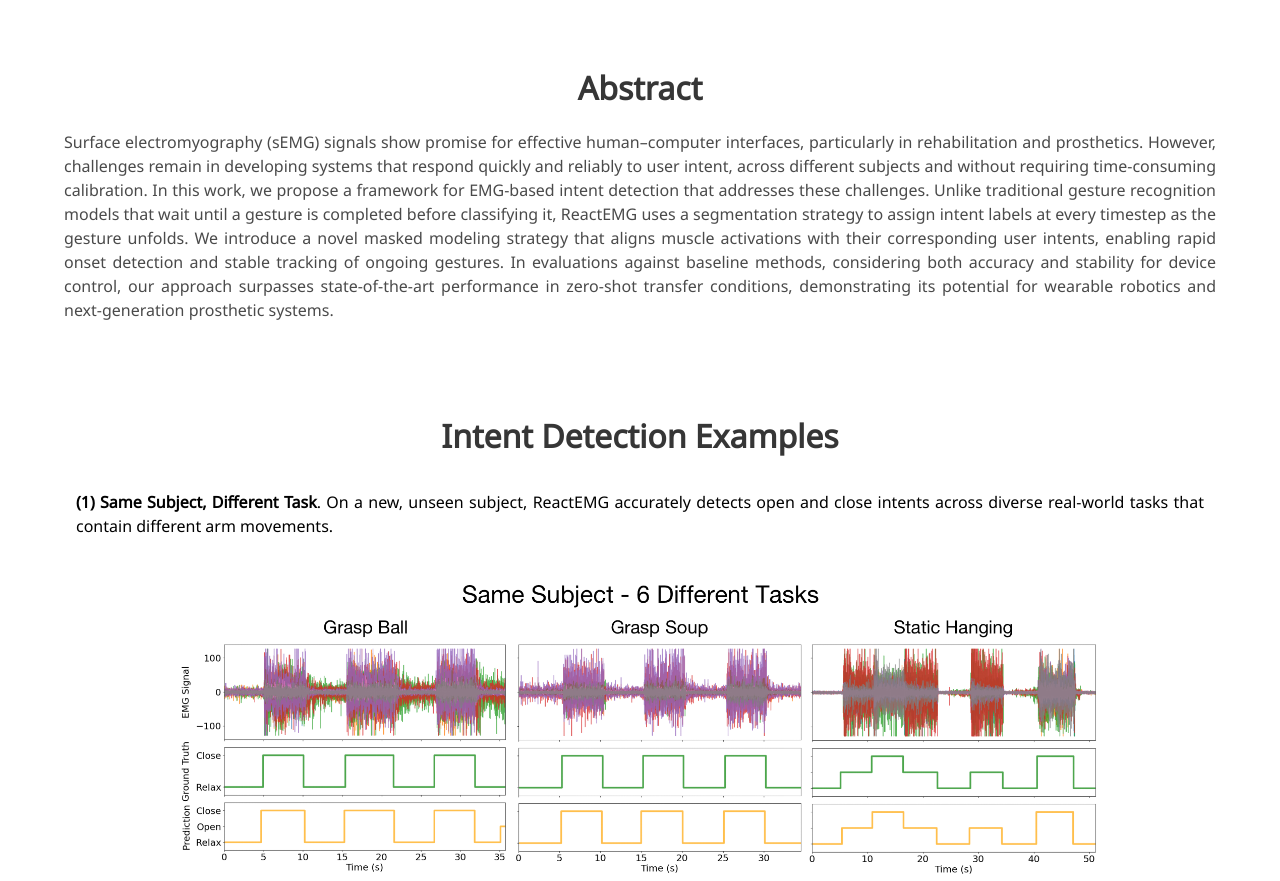
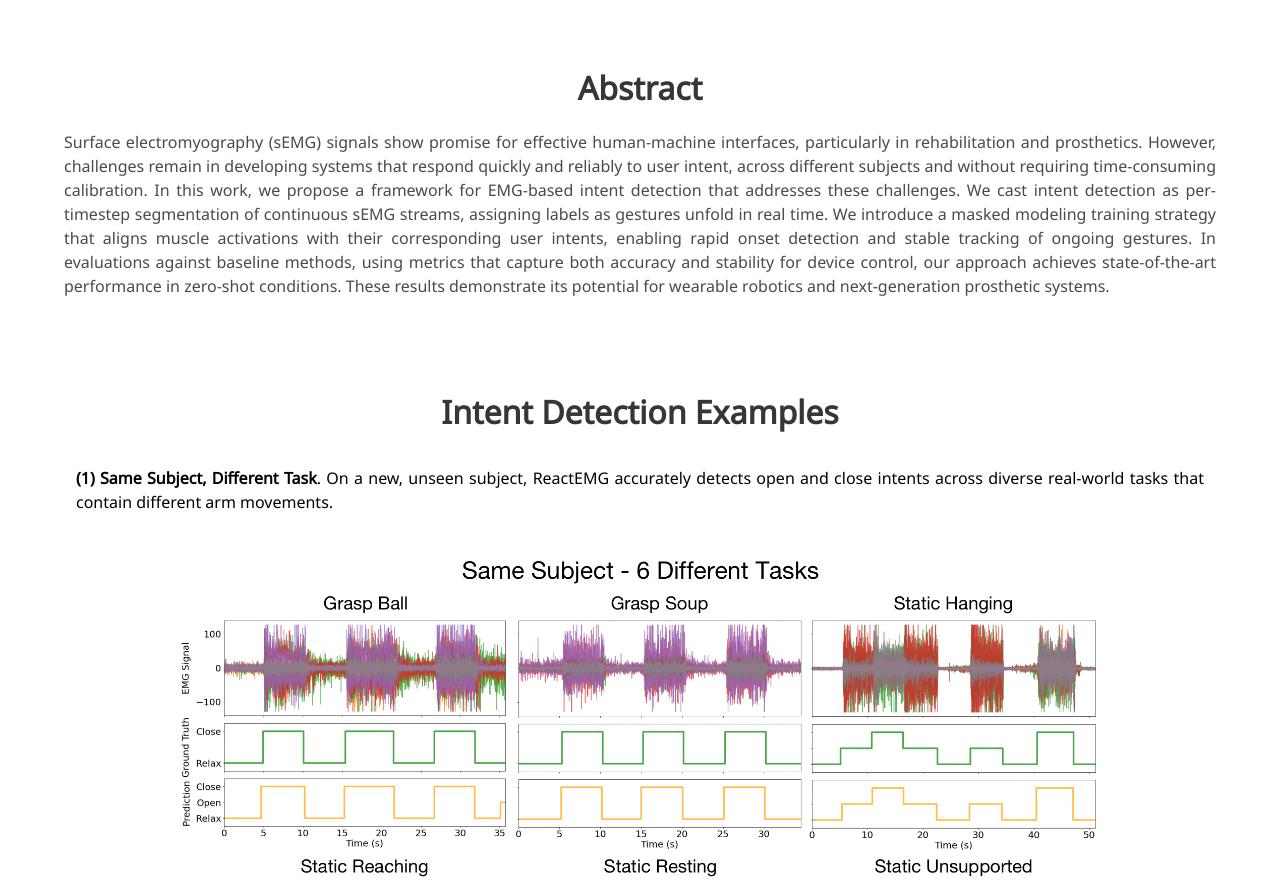
Before and after one commit to reactemg/reactemg.github.io, a plain HTML site: page index.html in a window 1280 px wide. Shown: the part 1160-2041 px from the top of the page. Drawn offline with nearby package versions, Linux system fonts and the light colour scheme; some icons are missing; a web font is replaced by a local one.

Commit message:
Update index.html

```diff
--- a/index.html
+++ b/index.html
@@ -140,17 +140,7 @@
           <h2 class="title is-3">Abstract</h2>
           <div class="content has-text-justified">
             <p>
-              Surface electromyography (sEMG) signals show promise for effective human–computer interfaces, particularly
-              in rehabilitation and prosthetics. However, challenges remain in developing systems that respond quickly
-              and reliably to user intent, across different subjects and without requiring time-consuming calibration.
-              In this work, we propose a framework for EMG-based intent detection that addresses these challenges. Unlike
-              traditional gesture recognition models that wait until a gesture is completed before classifying it,
-              ReactEMG uses a segmentation strategy to assign intent labels at every timestep as the gesture unfolds. We
-              introduce a novel masked modeling strategy that aligns muscle activations with their corresponding user
-              intents, enabling rapid onset detection and stable tracking of ongoing gestures. In evaluations against
-              baseline methods, considering both accuracy and stability for device control, our approach surpasses
-              state-of-the-art performance in zero-shot transfer conditions, demonstrating its potential for wearable
-              robotics and next-generation prosthetic systems.
+              Surface electromyography (sEMG) signals show promise for effective human-machine interfaces, particularly in rehabilitation and prosthetics. However, challenges remain in developing systems that respond quickly and reliably to user intent, across different subjects and without requiring time-consuming calibration. In this work, we propose a framework for EMG-based intent detection that addresses these challenges. We cast intent detection as per-timestep segmentation of continuous sEMG streams, assigning labels as gestures unfold in real time. We introduce a masked modeling training strategy that aligns muscle activations with their corresponding user intents, enabling rapid onset detection and stable tracking of ongoing gestures. In evaluations against baseline methods, using metrics that capture both accuracy and stability for device control, our approach achieves state-of-the-art performance in zero-shot conditions. These results demonstrate its potential for wearable robotics and next-generation prosthetic systems.
             </p>
           </div>
         </div>
```
